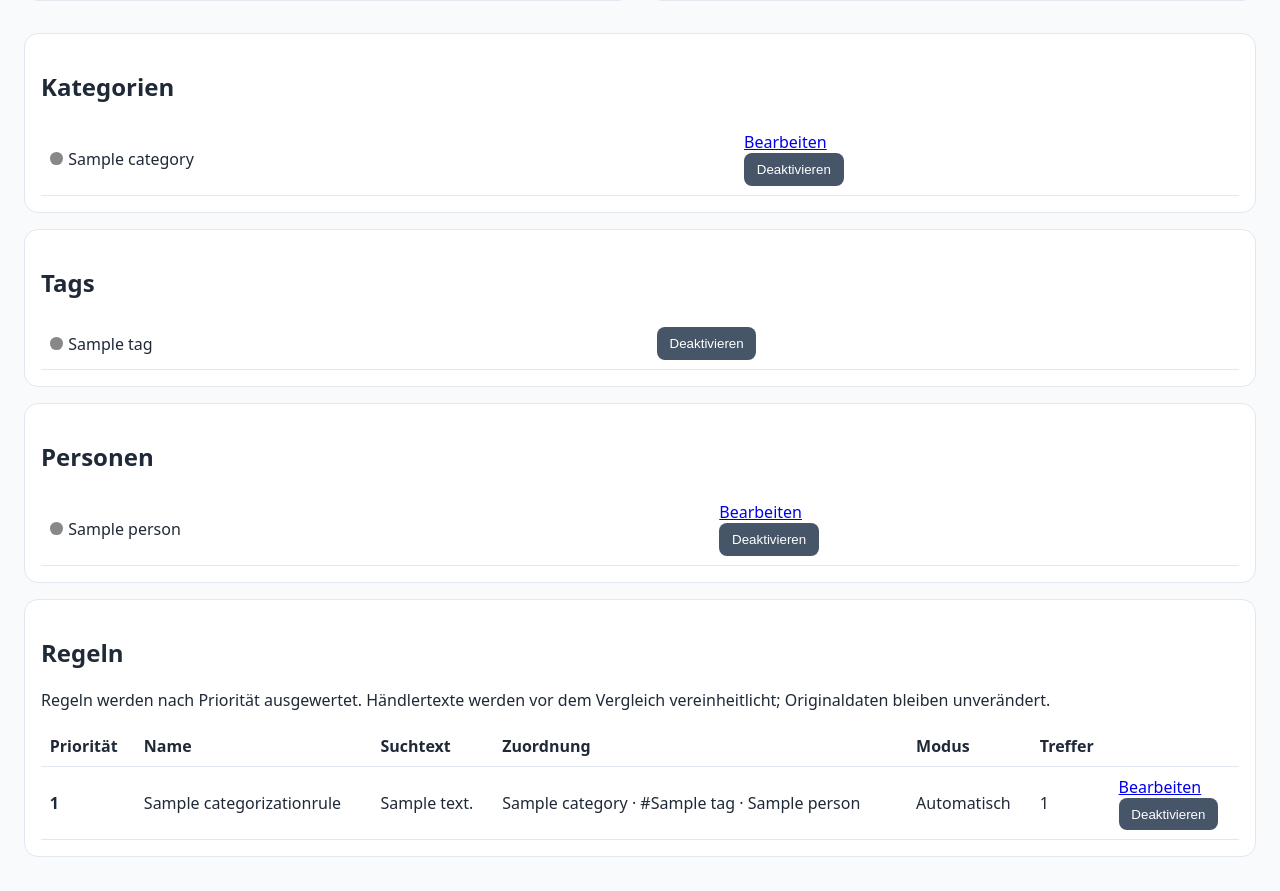
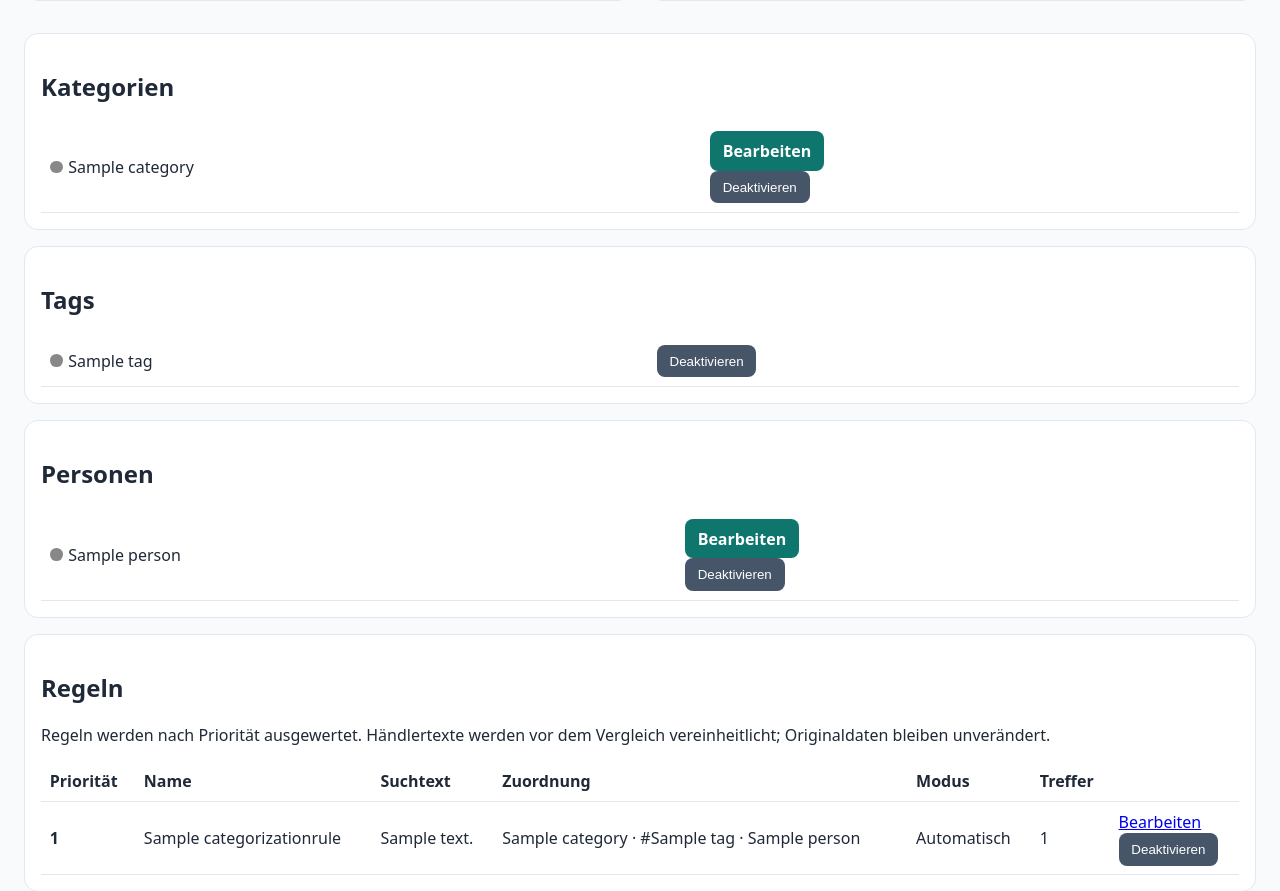
Before and after one commit to lenni-web/home-finance, a Django app: page /settings/classification/ in a window 1280 px wide. Shown: the part 1317-2208 px from the top of the page. Before the commit the page ends 2174 px from the top, so only its background shows below. Run offline with Django 5.2, Linux system fonts and the light colour scheme; a user stored in the database is signed in; tables that the repository leaves empty hold one stand-in row (values such as "Sample post"); parts of the project's set-up code (start-up, migrations or seed data) failed here and were passed over.

Commit message:
Bearbeiten-Aktionen als Buttons darstellen

```diff
--- a/templates/ledger/manage_classification.html
+++ b/templates/ledger/manage_classification.html
@@ -13,6 +13,7 @@
     label { display: block; font-weight: 650; margin-top: .6rem; }
     input, select { box-sizing: border-box; width: 100%; padding: .5rem; }
     button { border: 0; border-radius: 8px; padding: .55rem .8rem; background: #0f766e; color: white; cursor: pointer; }
+    .button-link { display:inline-block; border-radius:8px; padding:.55rem .8rem; background:#0f766e; color:white; font-weight:650; text-decoration:none; }
     table { width: 100%; border-collapse: collapse; } th,td { text-align: left; padding: .55rem; border-bottom: 1px solid #e2e8f0; }
     .inactive { opacity: .5; } .swatch { display:inline-block; width:.8rem; height:.8rem; border-radius:50%; margin-right:.35rem; }
     .toggle { background: #475569; } .messages { border-left: 4px solid #0f766e; }
@@ -28,8 +29,8 @@
     <section class="card"><h2>Person anlegen</h2><form method="post">{% csrf_token %}<input type="hidden" name="kind" value="person">{{ forms.person.as_p }}<button>Anlegen</button></form></section>
     <section class="card"><h2>Regel anlegen</h2><form method="post">{% csrf_token %}<input type="hidden" name="kind" value="rule">{{ forms.rule.as_p }}<button>Anlegen</button></form></section>
   </div>
-  <section class="card"><h2>Kategorien</h2><table><tbody>{% for item in categories %}<tr class="{% if not item.active %}inactive{% endif %}"><td><span class="swatch" style="background:{{ item.color }}"></span>{{ item }}</td><td><a href="{% url 'edit_classification' 'category' item.pk %}">Bearbeiten</a> <form method="post" action="{% url 'toggle_classification' 'category' item.pk %}">{% csrf_token %}<button class="toggle">{% if item.active %}Deaktivieren{% else %}Aktivieren{% endif %}</button></form></td></tr>{% endfor %}</tbody></table></section>
+  <section class="card"><h2>Kategorien</h2><table><tbody>{% for item in categories %}<tr class="{% if not item.active %}inactive{% endif %}"><td><span class="swatch" style="background:{{ item.color }}"></span>{{ item }}</td><td><a class="button-link" href="{% url 'edit_classification' 'category' item.pk %}">Bearbeiten</a> <form method="post" action="{% url 'toggle_classification' 'category' item.pk %}">{% csrf_token %}<button class="toggle">{% if item.active %}Deaktivieren{% else %}Aktivieren{% endif %}</button></form></td></tr>{% endfor %}</tbody></table></section>
   <section class="card"><h2>Tags</h2><table><tbody>{% for item in tags %}<tr class="{% if not item.active %}inactive{% endif %}"><td><span class="swatch" style="background:{{ item.color }}"></span>{{ item }}</td><td><form method="post" action="{% url 'toggle_classification' 'tag' item.pk %}">{% csrf_token %}<button class="toggle">{% if item.active %}Deaktivieren{% else %}Aktivieren{% endif %}</button></form></td></tr>{% endfor %}</tbody></table></section>
-  <section class="card"><h2>Personen</h2><table><tbody>{% for item in people %}<tr class="{% if not item.active %}inactive{% endif %}"><td><span class="swatch" style="background:{{ item.color }}"></span>{{ item }}</td><td><a href="{% url 'edit_classification' 'person' item.pk %}">Bearbeiten</a> <form method="post" action="{% url 'toggle_classification' 'person' item.pk %}">{% csrf_token %}<button class="toggle">{% if item.active %}Deaktivieren{% else %}Aktivieren{% endif %}</button></form></td></tr>{% endfor %}</tbody></table></section>
+  <section class="card"><h2>Personen</h2><table><tbody>{% for item in people %}<tr class="{% if not item.active %}inactive{% endif %}"><td><span class="swatch" style="background:{{ item.color }}"></span>{{ item }}</td><td><a class="button-link" href="{% url 'edit_classification' 'person' item.pk %}">Bearbeiten</a> <form method="post" action="{% url 'toggle_classification' 'person' item.pk %}">{% csrf_token %}<button class="toggle">{% if item.active %}Deaktivieren{% else %}Aktivieren{% endif %}</button></form></td></tr>{% endfor %}</tbody></table></section>
   <section class="card"><h2>Regeln</h2><p>Regeln werden nach Priorität ausgewertet. Händlertexte werden vor dem Vergleich vereinheitlicht; Originaldaten bleiben unverändert.</p><table><thead><tr><th>Priorität</th><th>Name</th><th>Suchtext</th><th>Zuordnung</th><th>Modus</th><th>Treffer</th><th></th></tr></thead><tbody>{% for item in rules %}<tr class="{% if not item.active %}inactive{% endif %}"><td><strong>{{ item.priority }}</strong></td><td>{{ item.name }}</td><td>{{ item.match_text }}</td><td>{{ item.category|default:"–" }}{% for tag in item.tags.all %} · #{{ tag }}{% endfor %}{% for person in item.people.all %} · {{ person }}{% endfor %}</td><td>{% if item.auto_apply %}Automatisch{% else %}Vorschlag{% endif %}</td><td>{{ item.times_applied }}</td><td><a href="{% url 'edit_rule' item.pk %}">Bearbeiten</a><form method="post" action="{% url 'toggle_classification' 'rule' item.pk %}">{% csrf_token %}<button class="toggle">{% if item.active %}Deaktivieren{% else %}Aktivieren{% endif %}</button></form></td></tr>{% empty %}<tr><td colspan="7">Noch keine Regeln.</td></tr>{% endfor %}</tbody></table></section>
 </body></html>
--- a/templates/ledger/settings.html
+++ b/templates/ledger/settings.html
@@ -17,6 +17,7 @@
     input,select,textarea { width:100%; padding:.7rem .75rem; border:1px solid #cbd5e1; border-radius:9px; font:inherit; }
     input[type=checkbox] { width:auto; margin-right:.35rem; }
     button.primary { margin-top:1rem; padding:.72rem 1rem; border:0; border-radius:9px; background:#0f766e; color:white; font-weight:700; cursor:pointer; }
+    .button-link { display:inline-block; padding:.55rem .8rem; border-radius:8px; background:#0f766e; color:white; font-weight:700; text-decoration:none; white-space:nowrap; }
     table { width:100%; border-collapse:collapse; } th,td { padding:.8rem .5rem; border-bottom:1px solid #e2e8f0; text-align:left; }
     th { color:#64748b; font-size:.78rem; text-transform:uppercase; letter-spacing:.04em; }
     .iban { font-family:ui-monospace,monospace; color:#64748b; }
@@ -39,7 +40,7 @@
     <section class="card table-wrap">
       <h2>Vorhandene Konten</h2>
       <table><thead><tr><th>Name</th><th>IBAN-Kennung</th><th>Kontoauszüge</th><th></th></tr></thead><tbody>
-        {% for account in accounts %}<tr><td><strong>{{ account.name }}</strong></td><td class="iban">{% if account.iban_last_four %}•••• {{ account.iban_last_four }}{% else %}–{% endif %}</td><td>{{ account.statement_count }}</td><td><a href="{% url 'edit_account' account.pk %}">Bearbeiten</a></td></tr>{% empty %}<tr><td colspan="4" class="empty">Noch kein Konto angelegt.</td></tr>{% endfor %}
+        {% for account in accounts %}<tr><td><strong>{{ account.name }}</strong></td><td class="iban">{% if account.iban_last_four %}•••• {{ account.iban_last_four }}{% else %}–{% endif %}</td><td>{{ account.statement_count }}</td><td><a class="button-link" href="{% url 'edit_account' account.pk %}">Bearbeiten</a></td></tr>{% empty %}<tr><td colspan="4" class="empty">Noch kein Konto angelegt.</td></tr>{% endfor %}
       </tbody></table>
     </section>
   </div>
```
